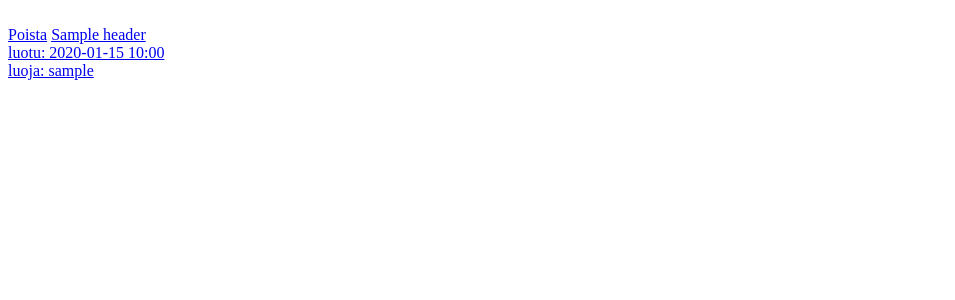
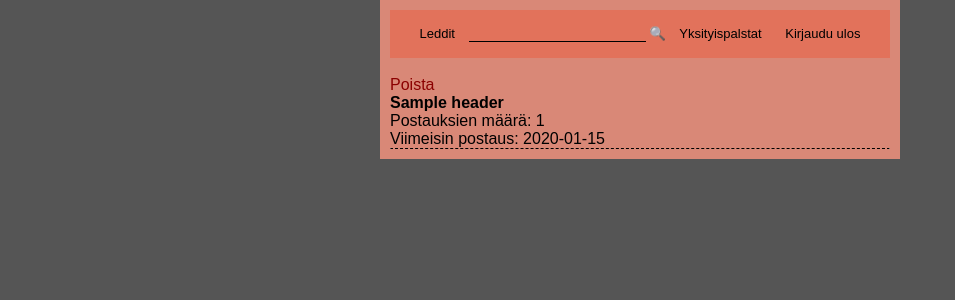
Before and after one commit to levitesuo/Keskustelusovellus, a Flask app: template templates/priv_topics.html in a window 1280 px wide. Shown: the top 300 px of the page, without its empty margins (0-955 px from the left). Run offline with Flask 3, Linux system fonts and the light colour scheme; a user stored in the database is signed in; the template is opened without the code that fills it: most values are stand-ins (such as "Sample title", 1, 10 or a date in 2020).

Commit message:
Finished styling index, private topics. Working on post page

```diff
--- a/static/css/styles.css
+++ b/static/css/styles.css
@@ -5,12 +5,22 @@
 
 body {
     font-family: Arial, Tahoma, Serif;
-    color: #263238;
+    font: Tahoma;
+    color: black    ;
+    background-color: #555;
+}
+
+.content {
+    max-width: 500px;
+    margin: auto;
+    background: #d98877;
+    padding: 10px;
 }
 
 nav {
-    padding: 1rem 2rem;
+    padding: 1rem 1rem;
     background: #E2725B;
+    font-size: small;
 }
 
 nav ul {
@@ -20,21 +30,86 @@ nav ul {
     justify-content: space-evenly;
 }
 
-nav li {
-    padding-left: 1rem;
+a {
+    color: black;
+    text-decoration: none;
 }
 
-nav li a {
+nav ul a {
     color: black;
-    font: Tahoma;
-    text-decoration: solid;
-    padding: 15px;
+    text-decoration: none;
+    padding: 10px;
 }
 
-nav li:hover a {
-    background-color: #994d3d;
+a:hover {
+    background-color: rgba(0,0,0,0.3);
 }
 
-nav form {
+input[type=text] {
+    outline: none;
+    border: none;
+    border-bottom: 1px solid black;
+    background-color: rgba(255,255,255,0);
+  }
 
-  }
+input[type=submit] {
+    border: none;
+    background-color: rgba(0,0,0,0);
+}
+
+input[type=submit]:hover {
+    background-color: rgba(0,0,0,0.3);
+}
+
+.adminTools_bar {
+    padding: 1rem 1rem;
+    background-color: #874d41;
+    color: black;
+}
+
+.at {
+    font-size: small;
+    display: flex;
+    gap: 100px;
+    list-style: none;
+    flex-direction: row;
+    justify-content: left;
+}
+
+.topic_list ul{
+    display: flex;
+    flex-direction: column;
+    list-style: none;
+}
+
+.topic_list ul:hover{
+    background-color: rgba(0,0,0,0.3);
+}
+
+.line {
+    border-top: 1px dashed;
+    border-bottom: none;
+}
+
+.delete {
+    color: darkred;
+}
+
+textarea {
+    outline: rgba(0,0,0,0.5);
+    border: none;
+    background-color: rgba(0,0,0,0.3);
+}
+
+p {
+    border-left: dotted;
+    padding-left: 10px;
+}
+
+.modify {
+    color:lightgreen;
+}
+
+.notice {
+    color: darkblue;
+}
--- a/templates/navBar.html
+++ b/templates/navBar.html
@@ -5,18 +5,24 @@
         <link rel="stylesheet" type="text/css" href="{{ url_for('static', filename='css/styles.css') }}">
     </head>
     <body>
+        <div class="content">
             <nav class="navBar">
                 <ul>
                     <li><a href="/">Leddit</a></li>
                     <li><form action="/search" method="POST">
                         <input type="text" name="key">
-                    <input type="submit" value="Hae">
+                        <input type="submit" value=&#x1F50D;>
                     </form></li>
-                <li class=".navBar"><a href="/priv_topics">Yksityispalstat</a></li>
-                <li class=".navBar"><a href="/login">Kirjaudu</a></li>
+                    <li><a href="/priv_topics">Yksityispalstat</a></li>
+                    {% if session.username %}
+                    <li><a href="/logout">Kirjaudu ulos</a></li>
+                    {% else %}
+                    <li><a href="/login">Kirjaudu</a></li>
+                    {% endif %}
                 </ul>
             </nav>
             {% block content %}
             {% endblock %}
+        </div>
     </body>
 </html>
--- a/templates/priv_manager.html
+++ b/templates/priv_manager.html
@@ -1,3 +1,9 @@
+<form action="/createPrivateTopic" method="POST">
+    Yksityinen aihe:
+    <input type="text" name="topic">
+    <input type="submit" value="Luo">
+</form>
+
 <table>
     <tr>
         <th>Nimi</th>
--- a/templates/priv_topics.html
+++ b/templates/priv_topics.html
@@ -1,12 +1,24 @@
+{% extends  "navBar.html" %}
+{% block content %}
 {% for topic in content %}
     <br>
     {% if session.is_admin %}
-        <a href="/topic/delete/{{topic.topic_id}}">Poista</a>
+        <a href="/topic/delete/{{topic.topic_id}}" class="delete">Poista</a>
     {% endif %}
-    <a href="/topic/{{topic.topic_id}}">
-    {{topic.header}}
-     <br>
-    luotu: {{topic.timestamp.strftime("%Y-%m-%d %H:%M")}} <br>
-    luoja: {{topic.username}} <br>
-    </a>
+        <a href="/topic/{{topic.topic_id}}" class="topic_list">
+            <ul >
+                <li><h4>{{topic.header}}</h4></li>
+                <li>Postauksien määrä: {{topic.post_count}}</li>
+                <li>
+                    Viimeisin postaus:
+                    {% if topic.last_post %}
+                        {{topic.last_post.strftime("%Y-%m-%d %H:%M")}}
+                    {% else %}
+                        Ei vielä postauksia
+                    {% endif %}
+                </li>
+            </ul>
+        </a>
+    <hr class="line">
 {% endfor %}
+{% endblock %}
```
Also changed, not shown: templates/index.html (+20 -24 lines), templates/topic.html (+15 -10 lines). Lines whose indentation alone changed are shown as unchanged.
